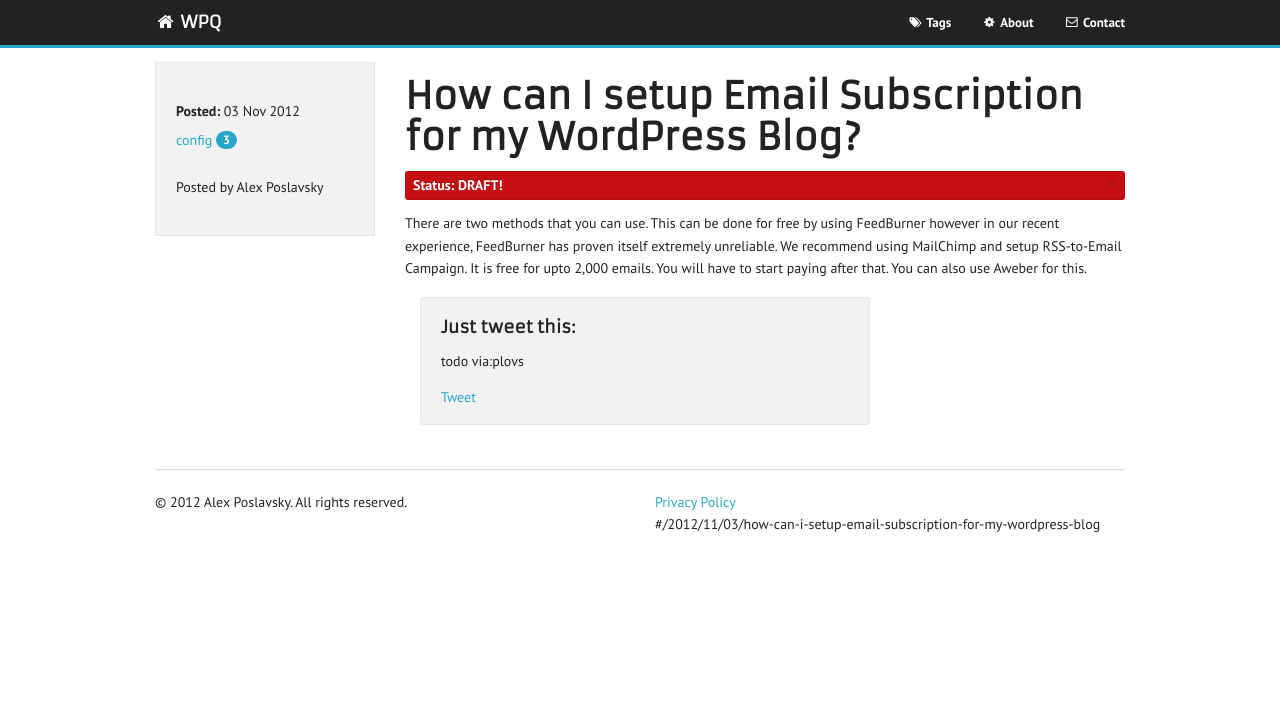
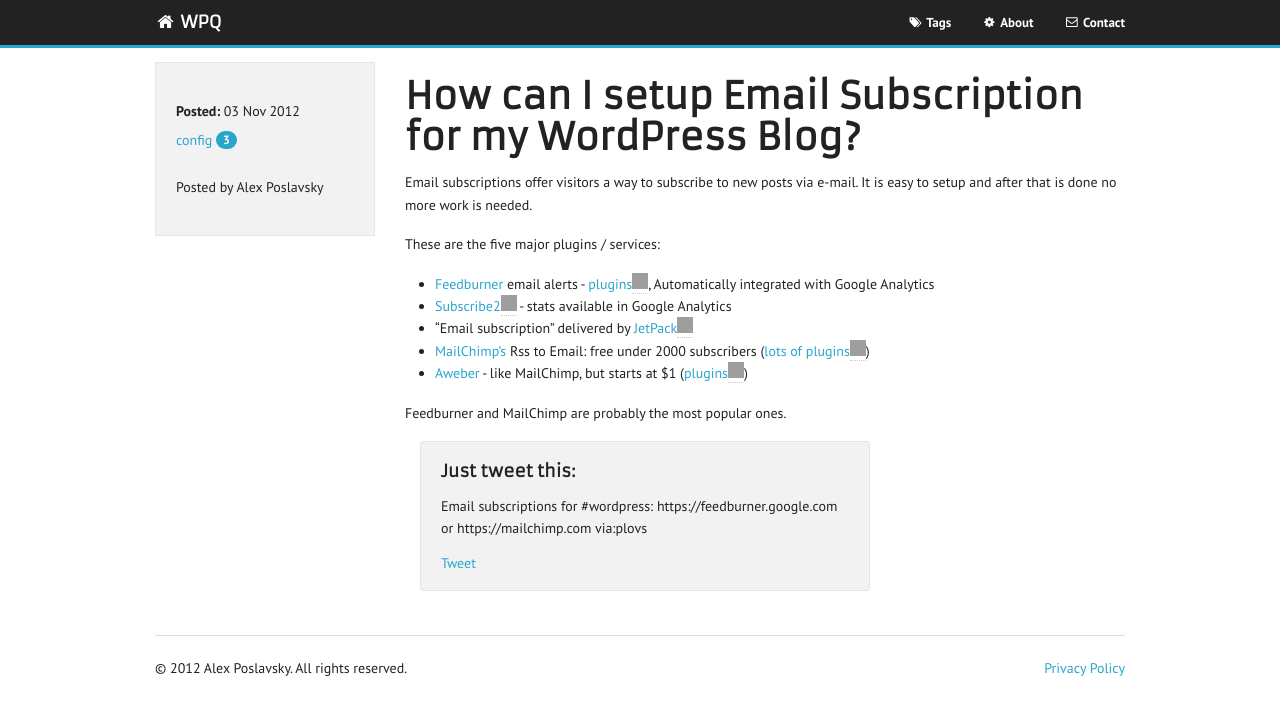
Before and after one commit to alexpos/wpq, a Jekyll site: the page built from _posts/2012-11-03-how-can-i-setup-email-subscription-for-my-wordpress-blog.md, in a window 1280 px wide. Shown: the top 715 px of the page. Built offline with Jekyll 4.4.1, drawn with Linux system fonts in a browser that asks for light colours; Markdown is read by kramdown in place of the engine named in the settings; comment, search, counter and statistics services are not loaded; grey boxes are pictures that could not be loaded.

Commit message:
email subscriptions

```diff
--- a/_includes/footer.html
+++ b/_includes/footer.html
@@ -10,7 +10,7 @@
           <!-- {% include footer/social.html %} -->
           <ul class="link-list right">
              <li><a href="/wpq/privacy/">Privacy Policy</a></li>
-             <li>#{{page.id}}</li>
+             <!-- <li>#{{page.id}}</li> -->
            </ul>
         </div>
       </div>
--- a/_posts/2012-11-03-how-can-i-setup-email-subscription-for-my-wordpress-blog.md
+++ b/_posts/2012-11-03-how-can-i-setup-email-subscription-for-my-wordpress-blog.md
@@ -1,9 +1,28 @@
 ---
-subtitle: draft
+subtitle:
 tags: [ config ]
 layout: post
 title: "How can I setup Email Subscription for my WordPress Blog?"
-tweet: "todo"
+tweet: "Email subscriptions for #wordpress: https://feedburner.google.com or https://mailchimp.com"
 ---
 
-There are two methods that you can use. This can be done for free by using FeedBurner however in our recent experience, FeedBurner has proven itself extremely unreliable. We recommend using MailChimp and setup RSS-to-Email Campaign. It is free for upto 2,000 emails. You will have to start paying after that. You can also use Aweber for this.
+Email subscriptions offer visitors a way to subscribe to new posts via e-mail. It is easy to setup and after that is done no more work is needed.
+
+These are the five major plugins / services:
+
+- [Feedburner][fbg] email alerts - [plugins][fbp]{% include wplugin.html %}, Automatically integrated with Google Analytics
+- [Subscribe2][sb2]{% include wplugin.html %} - stats available in Google Analytics
+- “Email subscription” delivered by [JetPack][jpw]{% include wplugin.html %}
+- [MailChimp’s][mlc] Rss to Email: free under 2000 subscribers ([lots of plugins](http://wordpress.org/extend/plugins/tags/mailchimp){% include wplugin.html %})
+- [Aweber][awe] - like MailChimp, but starts at $1 ([plugins][awp]{% include wplugin.html %})
+
+Feedburner and MailChimp are probably the most popular ones.
+
+[fbt]: http://wpsites.net/rss-feed/create-a-wordpress-subscription-only-e-mail-newsletter-service-using-rss-feedburner/
+[fbg]: https://feedburner.google.com
+[fbp]: https://wordpress.org/extend/plugins/tags/feedburner
+[sb2]: https://wordpress.org/extend/plugins/subscribe2/
+[jpw]: https://wordpress.org/extend/plugins/jetpack/
+[mlc]: https://mailchimp.com/
+[awe]: http://www.aweber.com/
+[awp]: https://wordpress.org/extend/plugins/tags/aweber
```
